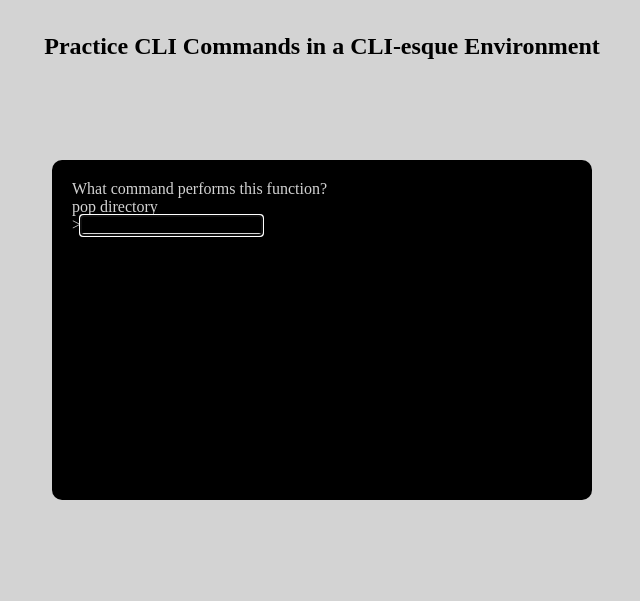
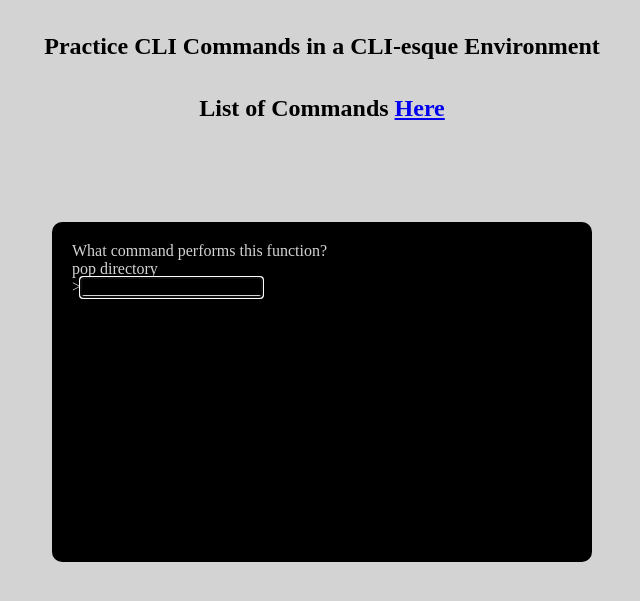
Before and after one commit to bmw9t/command_line_browser_quiz, a plain HTML site: page index.html in a window 1280 px wide. Shown: the part 63-664 px from the top of the page, without its empty margins (318-958 px from the left). Drawn offline with nearby package versions, Linux system fonts and the light colour scheme.

Commit message:
needs more styling but functionality is there

```diff
--- a/index.html
+++ b/index.html
@@ -10,6 +10,7 @@
         <h1 id="sub-title">Commmand Line Quiz</h1>
         <h2 id="blurb">Practice CLI Commands in a CLI-esque Environment
 </h2>
+        <h2 id="description">List of Commands <a href="https://github.com/bmw9t/command_line_browser_quiz/blob/gh-pages/quiz.js">Here</a></h2>
 		<div id="cli_interface" class="center-outer">
 			<div id="prompt" class="center-inner"></div>
 		</div>
--- a/style.css
+++ b/style.css
@@ -38,7 +38,7 @@ body{
        left: -50%;
 }
 
-#sub-title, #blurb{
+#sub-title, #blurb, #description{
     text-align: center;
     padding-top: 15px;
 }
```
